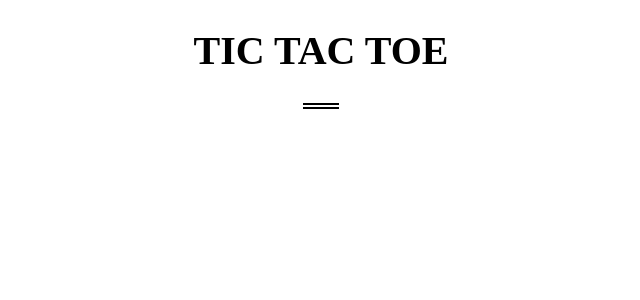
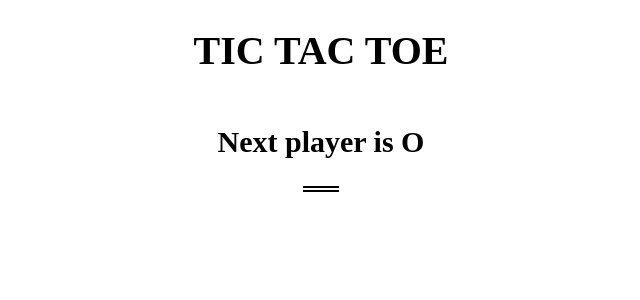
Before and after one commit to imvivekanand/tictactoe, a React (Vite) app: page / in a window 1280 px wide. Shown: the top 300 px of the page, without its empty margins (319-959 px from the left). Built offline with nearby package versions, Linux system fonts and the light colour scheme.

Commit message:
Calculate Winner

```diff
--- a/src/App.jsx
+++ b/src/App.jsx
@@ -1,13 +1,42 @@
-import React from "react";
+import React, { useState } from "react";
 import Board from "./components/Board";
+import { calculateWinner } from "./helpers";
 
-import './styles/root.scss'
+import "./styles/root.scss";
 
 const App = () => {
+  const [board, setBoard] = useState(Array(9).fill(null));
+  const [isXNext, setISXNext] = useState(false);
+
+  const winner = calculateWinner(board);
+
+  const message = winner
+    ? `Winner is ${winner}`
+    : `Next player is ${isXNext ? "X" : "O"}`;
+
+  console.log(board);
+  const handleSquareClick = (position) => {
+    if (board[position] || winner) {
+      return;
+    }
+
+    setBoard((prev) => {
+      return prev.map((square, pos) => {
+        if (pos === position) {
+          return isXNext ? "X" : "0";
+        }
+        return square;
+      });
+    });
+
+    setISXNext((prev) => !prev);
+  };
+
   return (
     <div className="app">
       <h1>TIC TAC TOE</h1>
-      <Board/>
+      <h2>{message}</h2>
+      <Board board={board} handleSquareClick={handleSquareClick} />
     </div>
   );
 };
--- a/src/components/Board.jsx
+++ b/src/components/Board.jsx
@@ -1,28 +1,8 @@
 import React, { useState } from "react";
 import Square from "./Square";
 
-const Board = () => {
-  const [board, setBoard] = useState(Array(9).fill(null));
-  const [isXNext, setISXNext] = useState(false);
+const Board = ({board, handleSquareClick}) => {
 
-  console.log(board);
-  const handleSquareClick = (position) => {
-
-    if(board[position]){
-        return;
-    }
-
-    setBoard((prev) => {
-      return prev.map((square, pos) => {
-        if (pos === position) {
-          return isXNext ? "X" : "0";
-        }
-        return square;
-      });
-    });
-
-    setISXNext ((prev) => !prev);
-  };
 
   const renderSquare = (position) => {
     return (
--- /dev/null
+++ b/src/helpers.jsx
@@ -0,0 +1,19 @@
+export function calculateWinner(squares) {
+    const lines = [
+      [0, 1, 2],
+      [3, 4, 5],
+      [6, 7, 8],
+      [0, 3, 6],
+      [1, 4, 7],
+      [2, 5, 8],
+      [0, 4, 8],
+      [2, 4, 6],
+    ];
+    for (let i = 0; i < lines.length; i++) {
+      const [a, b, c] = lines[i];
+      if (squares[a] && squares[a] === squares[b] && squares[a] === squares[c]) {
+        return squares[a];
+      }
+    }
+    return null;
+  }
```
